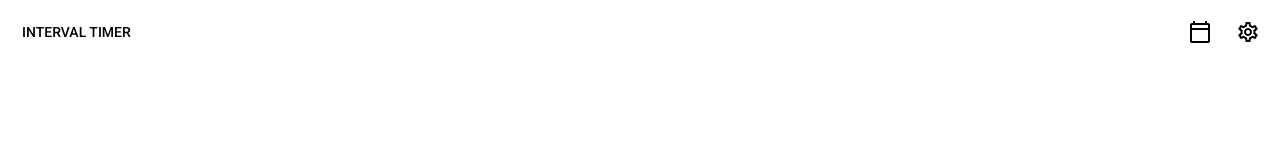
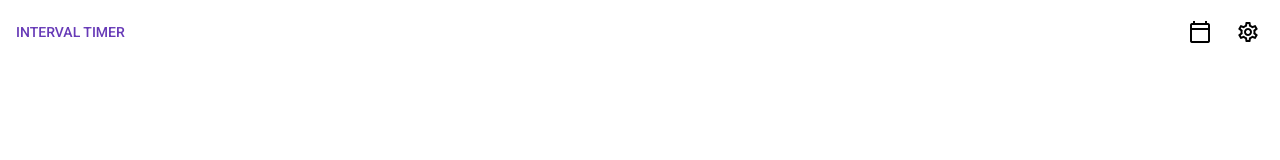
Before and after one commit to cichy380/interval-timer, an Angular app: page /timer in a window 1280 px wide. Shown: the top 160 px of the page. Built offline with nearby package versions, Linux system fonts and the light colour scheme.

Commit message:
change theme-color

```diff
--- a/src/app/app.component.html
+++ b/src/app/app.component.html
@@ -1,6 +1,8 @@
 <div class="flex flex-col h-full">
   <header class="p-2 flex items-center justify-center">
-    <a [routerLink]="'/timer'" class="p-3.5 text-sm font-medium uppercase">interval timer</a>
+    <button mat-button [routerLink]="'/timer'" color="primary">
+      <span class="uppercase tracking-normal">interval timer</span>
+    </button>
     <nav class="ml-auto leading-none">
       <button [routerLink]="'/history'" mat-icon-button aria-label="History">
         <mat-icon class="material-icons-outlined">calendar_today</mat-icon>
--- a/src/index.html
+++ b/src/index.html
@@ -2,14 +2,14 @@
 <html lang="en">
 <head>
   <meta charset="utf-8">
-  <title>IntervalTimer</title>
+  <title>Interval Timer</title>
   <base href="/">
   <meta name="viewport" content="width=device-width, initial-scale=1">
   <link rel="icon" type="image/x-icon" href="favicon.ico">
   <link href="https://fonts.googleapis.com/css2?family=Roboto:wght@300;400;500&amp;display=swap" rel="stylesheet">
   <link href="https://fonts.googleapis.com/icon?family=Material+Icons+Outlined" rel="stylesheet">
   <link rel="manifest" href="manifest.webmanifest">
-  <meta name="theme-color" content="#1976d2">
+  <meta name="theme-color" content="#ffffff">
 </head>
 <body>
   <app-root></app-root>
```
Also changed, not shown: src/manifest.webmanifest.
